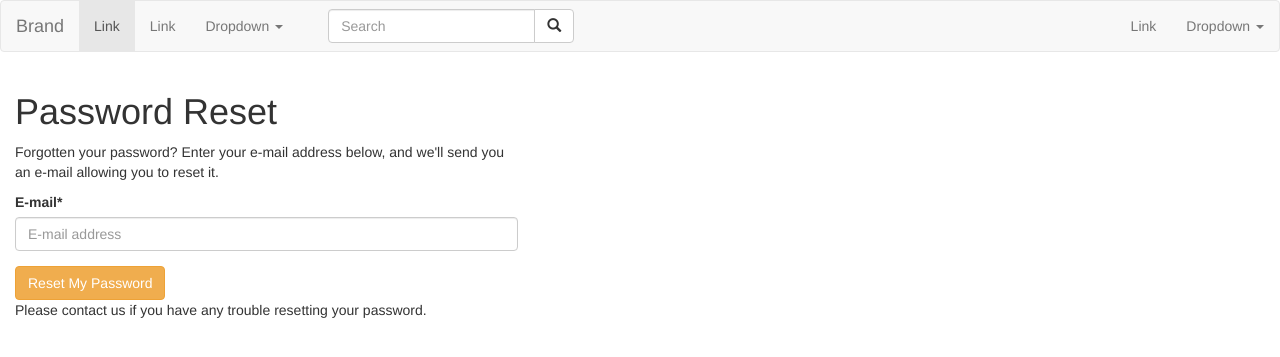
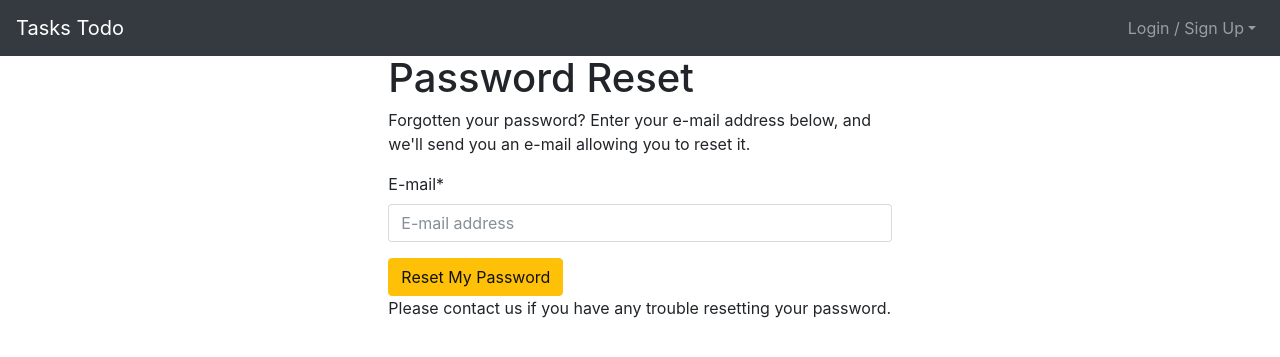
Before and after one commit to jkinathan/Task_todo, a Django app: page /accounts/password/reset/ in a window 1280 px wide. Shown: the top 357 px of the page. Run offline with Django 3.2, Linux system fonts and the light colour scheme; some libraries are stand-ins or nearby versions.

Commit message:
user management complete

```diff
--- a/todo_project/templates/base.html
+++ b/todo_project/templates/base.html
@@ -54,8 +54,8 @@
         <li class="nav-item submenu dropdown">
             <a href="accounts/login" class="nav-link dropdown-toggle" data-toggle="dropdown" role="button" aria-haspopup="true" aria-expanded="false">Login / Sign Up</a>
             <ul class="dropdown-menu">
-                <li class="nav-item"><a class="nav-link" href="{% url 'account_login' %}">Login</a></li>
-                <li class="nav-item"><a class="nav-link" href="{% url 'account_signup' %}">Signup</a></li>
+                <li class="nav-item"><a class="nav-link" href="{% url 'account_login' %}" style="color:blue">Login</a></li>
+                <li class="nav-item"><a class="nav-link" href="{% url 'account_signup' %}" style="color:blue">Signup</a></li>
             </ul>
         </li>
         {% endif %}
--- a/todo_project/templates/nav.html
+++ b/todo_project/templates/nav.html
@@ -3,74 +3,69 @@
 <head>
   <meta charset="UTF-8">
   <title>TodoApp </title>
-  <link href="//netdna.bootstrapcdn.com/bootstrap/3.0.3/css/bootstrap.min.css" rel="stylesheet" id="bootstrap-css">
-<script src="//netdna.bootstrapcdn.com/bootstrap/3.0.3/js/bootstrap.min.js"></script>
-<script src="//code.jquery.com/jquery-1.11.1.min.js"></script>
+  {% load static %}
+    <link rel="stylesheet" href="https://maxcdn.bootstrapcdn.com/bootstrap/4.0.0-beta/css/bootstrap.min.css" integrity="sha384-/Y6pD6FV/Vv2HJnA6t+vslU6fwYXjCFtcEpHbNJ0lyAFsXTsjBbfaDjzALeQsN6M" crossorigin="anonymous">
+    <link rel="stylesheet" type="text/css" href="https://maxcdn.bootstrapcdn.com/font-awesome/4.7.0/css/font-awesome.min.css">
 
 </head>
 <body>
 
+<nav class="navbar navbar-expand-sm bg-dark navbar-dark">
+  <!-- Brand -->
+  <a class="navbar-brand" href="{% url 'index' %}">Tasks Todo</a>
 
-<nav class="navbar navbar-default" role="navigation">
-  <!-- Brand and toggle get grouped for better mobile display -->
-  <div class="navbar-header">
-    <button type="button" class="navbar-toggle" data-toggle="collapse" data-target="#bs-example-navbar-collapse-1">
-      <span class="sr-only">Toggle navigation</span>
-      <span class="icon-bar"></span>
-      <span class="icon-bar"></span>
-      <span class="icon-bar"></span>
-    </button>
-    <a class="navbar-brand" href="#">Brand</a>
-  </div>
+  <!-- Links -->
+  <ul class="nav navbar-nav menu_nav ml-auto">
+    {% if user.is_authenticated %}
 
-  <!-- Collect the nav links, forms, and other content for toggling -->
-  <div class="collapse navbar-collapse" id="bs-example-navbar-collapse-1">
-    <ul class="nav navbar-nav">
-      <li class="active"><a href="#">Link</a></li>
-      <li><a href="#">Link</a></li>
-      <li class="dropdown">
-        <a href="#" class="dropdown-toggle" data-toggle="dropdown">Dropdown <b class="caret"></b></a>
+        <li class=" nav-item submenu dropdown">
+            <a href="#" class="nav-link dropdown-toggle" data-toggle="dropdown" aria-expanded="false" aria-haspopup="true">
+                PROFILE
+                <span class="caret"></span>
+            </a>
             <ul class="dropdown-menu">
-          <li><a href="#">Action</a></li>
-          <li><a href="#">Another action</a></li>
-          <li><a href="#">Something else here</a></li>
-          <li class="divider"></li>
-          <li><a href="#">Separated link</a></li>
-          <li class="divider"></li>
-          <li><a href="#">One more separated link</a></li>
+                <li class="nav-item">
+                    <a class="nav-link" href="{% url 'index' %}" style="color:blue">
+                        My Profile
+                        <img src="" alt="" width="18px" class="pull-right">
+                    </a>
+                </li>
+                <li class="nav-item">
+                    <a href="{% url 'account_logout' %}" class="nav-link" style="color:blue">
+                        Logout
+                        <!-- <span class="pull-right glyphicon glyphicon-log-out">
+                            ::before
+                        </span> -->
+                    </a>
+                </li>
             </ul>
         </li>
-    </ul>
-    <div class="col-sm-3 col-md-3">
-        <form class="navbar-form" role="search">
-        <div class="input-group">
-            <input type="text" class="form-control" placeholder="Search" name="q">
-            <div class="input-group-btn">
-                <button class="btn btn-default" type="submit"><i class="glyphicon glyphicon-search"></i></button>
-            </div>
-        </div>
-        </form>
-    </div>
-    <ul class="nav navbar-nav navbar-right">
-      <li><a href="#">Link</a></li>
-      <li class="dropdown">
-        <a href="#" class="dropdown-toggle" data-toggle="dropdown">Dropdown <b class="caret"></b></a>
+        <!-- <li class="nav-item">
+            <a href="#" class="nav-link">Hello, {{ request.user}}</a>
+
+        </li> -->
+        <li class="nav-item">
+            <a href="#" class="nav-link">Hello, {{ request.user }}</a>
+
+        </li>
+
+        {% else %}
+        <li class="nav-item submenu dropdown">
+            <a href="accounts/login" class="nav-link dropdown-toggle" data-toggle="dropdown" role="button" aria-haspopup="true" aria-expanded="false">Login / Sign Up</a>
             <ul class="dropdown-menu">
-          <li><a href="#">Action</a></li>
-          <li><a href="#">Another action</a></li>
-          <li><a href="#">Something else here</a></li>
-          <li class="divider"></li>
-          <li><a href="#">Separated link</a></li>
+                <li class="nav-item"><a class="nav-link" href="{% url 'account_login' %}" style="color:blue">Login</a></li>
+                <li class="nav-item"><a class="nav-link" href="{% url 'account_signup' %}" style="color:blue">Signup</a></li>
             </ul>
         </li>
+        {% endif %}
     </ul>
-  </div><!-- /.navbar-collapse -->
 </nav>
-
 {% block content %}
 
 {% endblock content %}
 
 <script src="https://ajax.googleapis.com/ajax/libs/jquery/3.2.1/jquery.min.js"></script>
+<script src="https://maxcdn.bootstrapcdn.com/bootstrap/4.0.0/js/bootstrap.min.js" integrity="sha384-JZR6Spejh4U02d8jOt6vLEHfe/JQGiRRSQQxSfFWpi1MquVdAyjUar5+76PVCmYl" crossorigin="anonymous"></script>
+
 </body>
 </html>
--- a/todo_project/todoapp/views.py
+++ b/todo_project/todoapp/views.py
@@ -1,9 +1,11 @@
 from django.shortcuts import render, redirect
 from django.views.generic import ListView
 from .models import Category, TodoList
+from django.contrib.auth.decorators import login_required
 
 # Create your views here.
 #function based views require a request and return a response
+@login_required
 def index(request): #function based view
     todos = TodoList.objects.all() #quering all todos
     categories = Category.objects.all() #getting all categories
```
Also changed, not shown: todo_project/db.sqlite3. Lines whose indentation alone changed are shown as unchanged.
